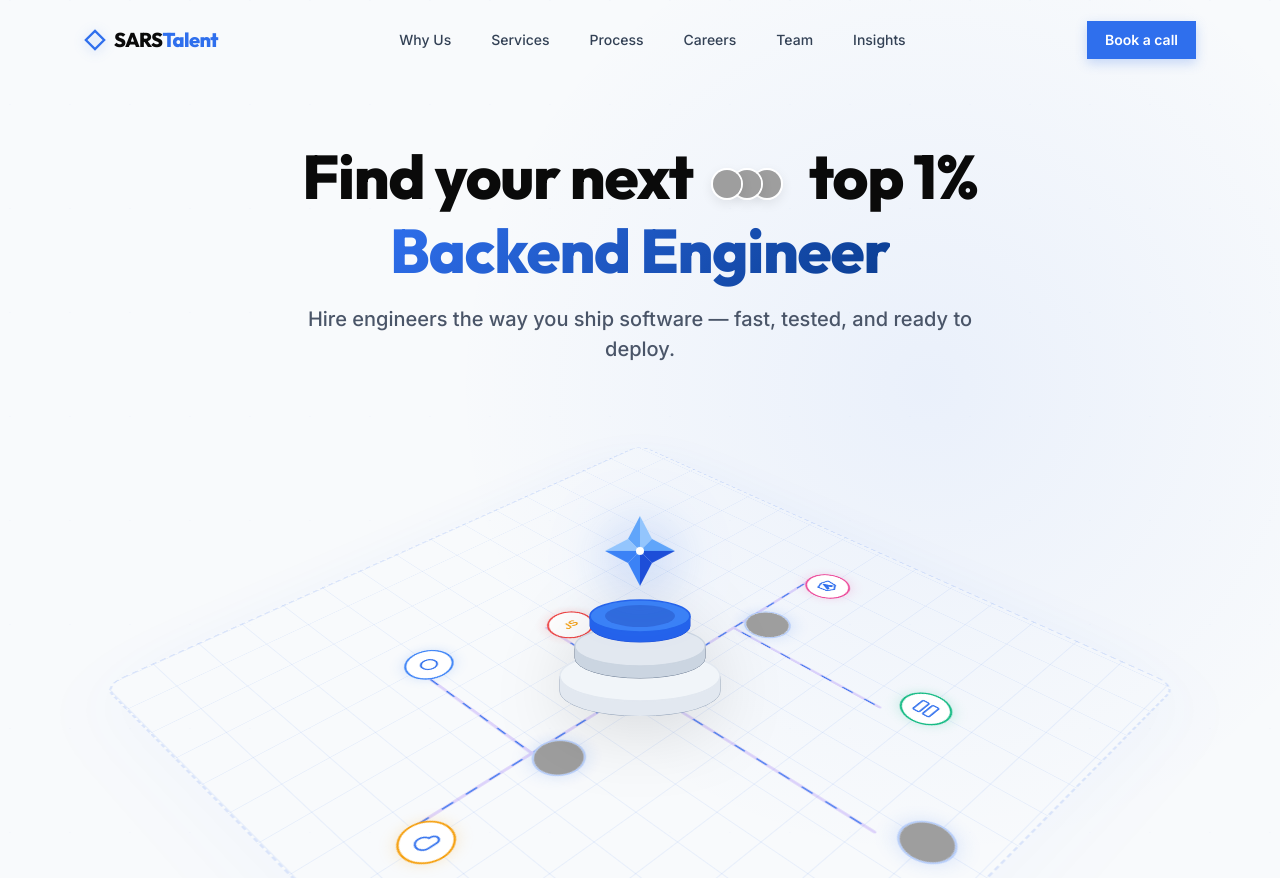
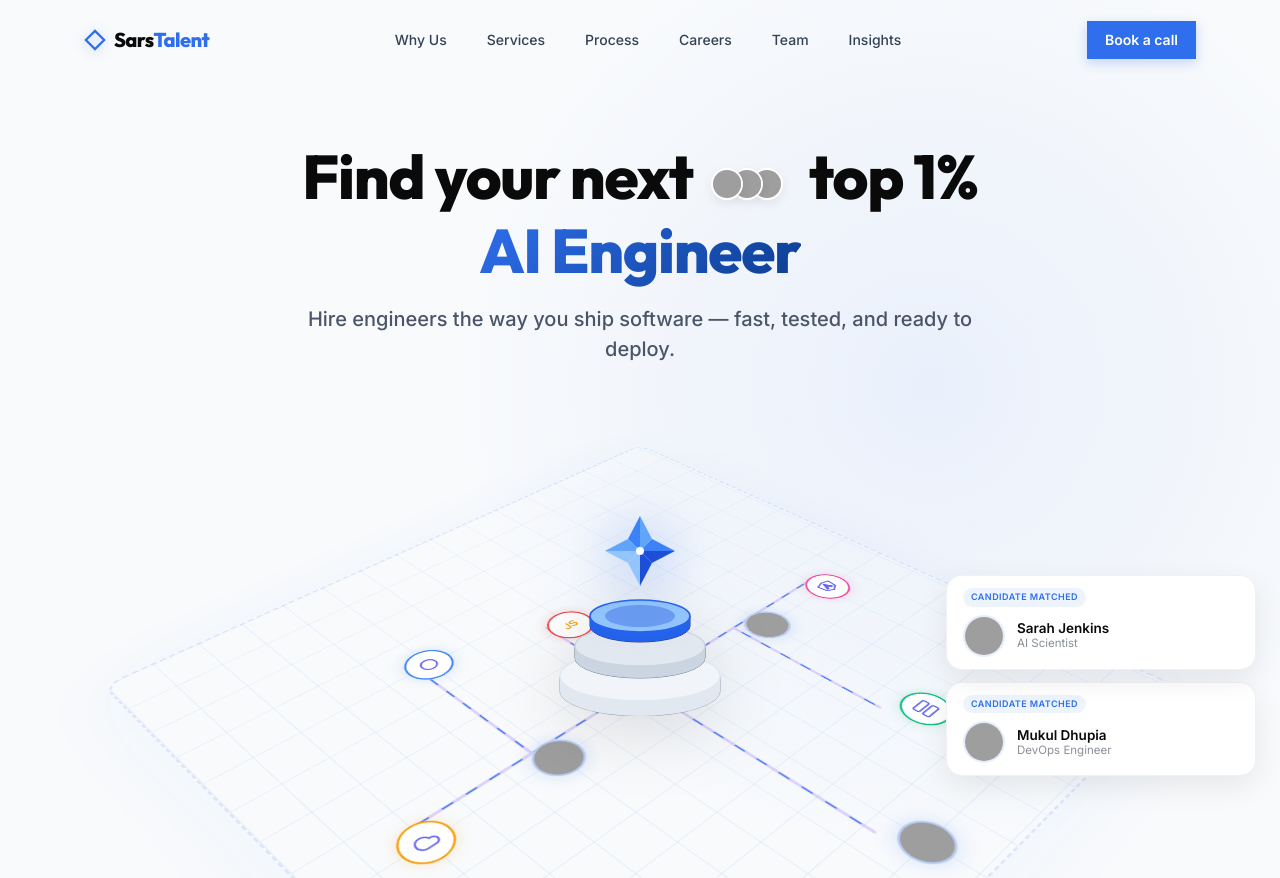
Before and after one commit to sakshichauhan02/sars-global, a website: page index.html in a window 1280 px wide. Shown: the top 878 px of the page. Drawn offline with Linux system fonts and the light colour scheme; grey boxes are pictures that could not be loaded.

Commit message:
feat: change theme color from purple to brand blue, rename to SarsTalent, and remove pricing plans section

```diff
--- a/index.css
+++ b/index.css
@@ -710,7 +710,7 @@ section {
 .floor-node .node-icon {
   width: 22px;
   height: 22px;
-  color: var(--color-blue-electric);
+  color: #6366F1;
 }
 
 .floor-node .node-text {
@@ -776,20 +776,19 @@ section {
   50% { transform: translate(-50%, -20px); }
 }
 
-/* Feed-style Candidate Matched stack positioned on Middle Right */
+/* Feed-style Candidate Matched stack on bottom right */
 .matched-feed-container {
-  position: absolute;
-  right: 40px;
-  top: 50%;
-  transform: translateY(-50%);
-  z-index: 100;
+  position: fixed;
+  bottom: 24px;
+  right: 24px;
+  z-index: 9999;
   display: flex;
   flex-direction: column-reverse;
   gap: 12px;
-  pointer-events: auto;
-  width: 300px;
+  pointer-events: none;
   max-height: 480px;
   overflow: visible;
+  width: 310px;
 }
 
 .matched-feed-card {
--- a/index.html
+++ b/index.html
@@ -21,7 +21,7 @@
         <svg class="logo-diamond-icon" viewBox="0 0 24 24" fill="none" stroke="currentColor" stroke-width="2.5" xmlns="http://www.w3.org/2000/svg">
           <polygon points="12,2 22,12 12,22 2,12" />
         </svg>
-        <span class="logo-emb">SARS</span><span class="logo-talent">Talent</span>
+        <span class="logo-emb">Sars</span><span class="logo-talent">Talent</span>
       </a>
       <nav class="nav-desktop">
         <a href="#why-us" class="nav-link">Why Us</a>
@@ -33,9 +33,27 @@
       </nav>
       <div class="nav-right-group">
         <a href="#contact" class="btn-book-call">Book a call</a>
+        <button class="menu-toggle" id="menu-toggle" aria-label="Toggle Navigation Menu">
+          <span></span>
+          <span></span>
+          <span></span>
+        </button>
       </div>
     </div>
   </header>
+
+  <!-- Mobile Overlay Menu -->
+  <div class="mobile-menu-overlay" id="mobile-menu-overlay">
+    <nav class="nav-mobile">
+      <a href="#why-us" class="mobile-nav-link">Why Us</a>
+      <a href="#services" class="mobile-nav-link">Services</a>
+      <a href="#process" class="mobile-nav-link">Process</a>
+      <a href="#careers" class="mobile-nav-link">Careers</a>
+      <a href="#team" class="mobile-nav-link">Team</a>
+      <a href="#insights" class="mobile-nav-link">Insights</a>
+      <a href="#contact" class="mobile-nav-link btn-mobile-cta">Book a call</a>
+    </nav>
+  </div>
 
   <main>
     <!-- 4.2 Hero Section -->
@@ -119,24 +137,24 @@
               <path d="M 35 90 A 65 20 0 0 0 165 90 L 165 102 A 65 20 0 0 1 35 102 Z" fill="#CBD5E1" />
               <ellipse cx="100" cy="90" rx="65" ry="20" fill="#E2E8F0" stroke="#CBD5E1" stroke-width="1.5" />
 
-              <!-- Top Disc (SARSTalent Blue themed) -->
-              <path d="M 50 60 L 50 70 A 50 16 0 0 0 150 70 L 150 60 Z" fill="#1E40AF" stroke="#1D4ED8" stroke-width="1" />
+              <!-- Top Disc -->
+              <path d="M 50 60 L 50 70 A 50 16 0 0 0 150 70 L 150 60 Z" fill="#1D4ED8" stroke="#1E3A8A" stroke-width="1" />
               <path d="M 50 60 A 50 16 0 0 0 150 60 L 150 70 A 50 16 0 0 1 50 70 Z" fill="#2563EB" />
-              <ellipse cx="100" cy="60" rx="50" ry="16" fill="#3B82F6" stroke="#2563EB" stroke-width="1.5" />
-              <ellipse cx="100" cy="60" rx="35" ry="11" fill="#1E40AF" opacity="0.35" />
+              <ellipse cx="100" cy="60" rx="50" ry="16" fill="#93C5FD" stroke="#2563EB" stroke-width="1.5" />
+              <ellipse cx="100" cy="60" rx="35" ry="11" fill="#1D4ED8" opacity="0.35" />
             </svg>
 
-            <!-- Hovering Star (SARSTalent Blue themed) -->
+            <!-- Hovering Star -->
             <div class="hovering-star-3d">
               <svg class="star-3d-svg-new" viewBox="0 0 80 80" fill="none" xmlns="http://www.w3.org/2000/svg">
-                <polygon points="40,5 40,40 52,28" fill="#93C5FD" />
-                <polygon points="40,5 40,40 28,28" fill="#60A5FA" />
+                <polygon points="40,5 40,40 52,28" fill="#60A5FA" />
+                <polygon points="40,5 40,40 28,28" fill="#3B82F6" />
                 <polygon points="40,75 40,40 52,52" fill="#1D4ED8" />
-                <polygon points="40,75 40,40 28,52" fill="#3B82F6" />
-                <polygon points="75,40 40,40 52,28" fill="#60A5FA" />
+                <polygon points="40,75 40,40 28,52" fill="#93C5FD" />
+                <polygon points="75,40 40,40 52,28" fill="#3B82F6" />
                 <polygon points="75,40 40,40 52,52" fill="#1D4ED8" />
-                <polygon points="5,40 40,40 28,28" fill="#93C5FD" />
-                <polygon points="5,40 40,40 28,52" fill="#3B82F6" />
+                <polygon points="5,40 40,40 28,28" fill="#60A5FA" />
+                <polygon points="5,40 40,40 28,52" fill="#93C5FD" />
                 <circle cx="40" cy="40" r="4" fill="#FFFFFF" />
               </svg>
             </div>
--- a/index.js
+++ b/index.js
@@ -374,8 +374,8 @@ document.addEventListener('DOMContentLoaded', () => {
   const dynamicTextEl = document.getElementById('dynamic-typing-text');
   if (dynamicTextEl) {
     const roles = [
+      'Backend Engineer',
       'Frontend Engineer',
-      'Backend Engineer',
       'AI Engineer',
       'Data Engineer',
       'Full Stack Engineer'
@@ -432,12 +432,14 @@ document.addEventListener('DOMContentLoaded', () => {
 
     let candidateIndex = 0;
 
-    // Helper to generate card node
-    const createCardNode = (candidate) => {
+    const pushFeedCard = () => {
+      const candidate = candidatesList[candidateIndex];
+
+      // Create card node
       const card = document.createElement('div');
       card.className = 'matched-feed-card';
       card.innerHTML = `
-        <div class="feed-card-badge">CANDIDATE MATCHED</div>
+        <div class="feed-card-badge">Candidate matched</div>
         <div class="feed-card-body">
           <img src="${candidate.avatar}" class="feed-card-avatar" alt="${candidate.name}">
           <div class="feed-card-info">
@@ -446,30 +448,16 @@ document.addEventListener('DOMContentLoaded', () => {
           </div>
         </div>
       `;
-      return card;
-    };
 
-    // Initialize with exactly 3 active candidate cards immediately
-    for (let i = 0; i < 3; i++) {
-      const card = createCardNode(candidatesList[candidateIndex]);
-      feedContainer.appendChild(card);
-      card.classList.add('slide-in');
-      candidateIndex = (candidateIndex + 1) % candidatesList.length;
-    }
-
-    const pushFeedCard = () => {
-      const candidate = candidatesList[candidateIndex];
-      const card = createCardNode(candidate);
-
-      // Append new card at the bottom
+      // Prepend to display reverse chronological order where new pushes older ones up
       feedContainer.appendChild(card);
 
-      // Slide in
+      // Slide in next frame
       requestAnimationFrame(() => {
         card.classList.add('slide-in');
       });
 
-      // Keep stack count at exactly 3 elements
+      // Maintain max count of 3 cards in view feed
       const activeCards = feedContainer.querySelectorAll('.matched-feed-card');
       if (activeCards.length > 3) {
         const oldestCard = activeCards[0];
@@ -484,7 +472,8 @@ document.addEventListener('DOMContentLoaded', () => {
       candidateIndex = (candidateIndex + 1) % candidatesList.length;
     };
 
-    // Cycle candidates feed stack every 3.5 seconds
+    // Cycle candidates feed stack
+    setTimeout(pushFeedCard, 1000);
     setInterval(pushFeedCard, 3500);
   }
 });
```
